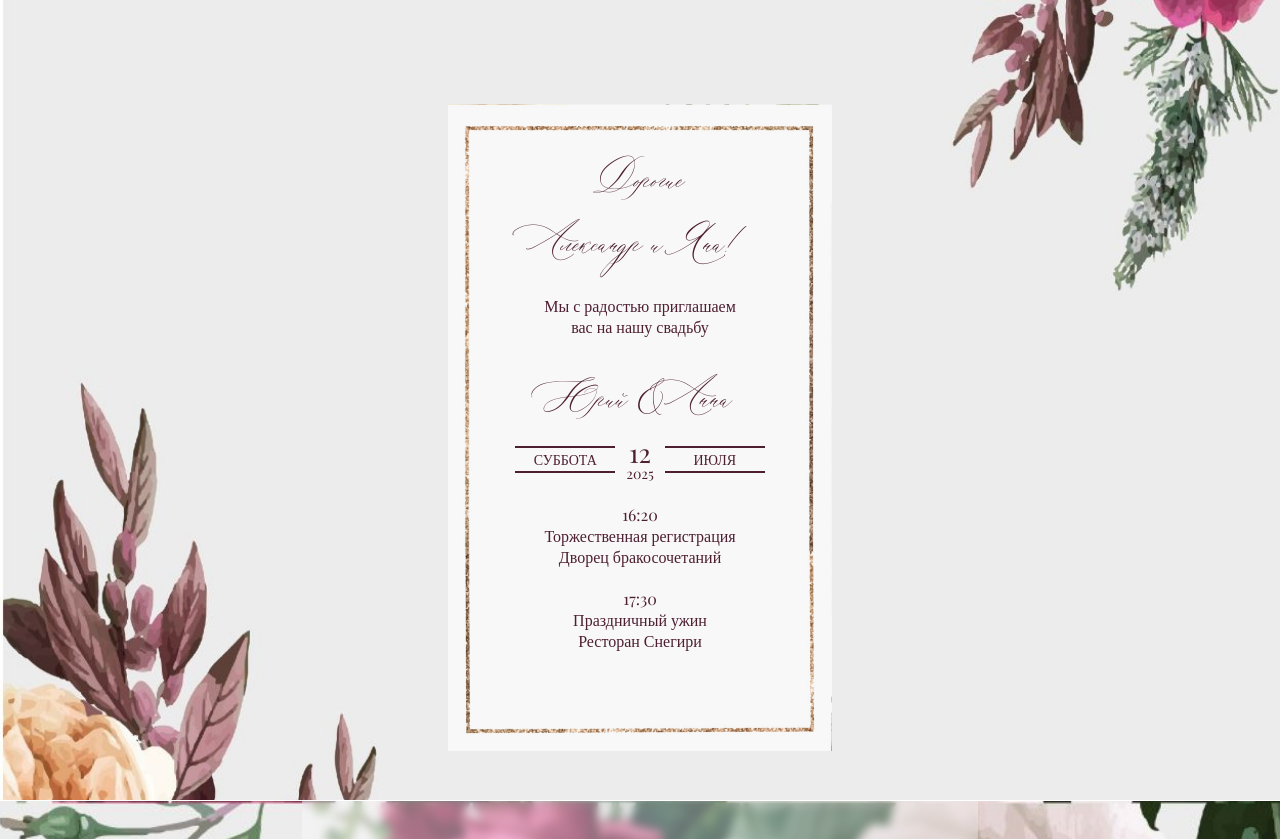
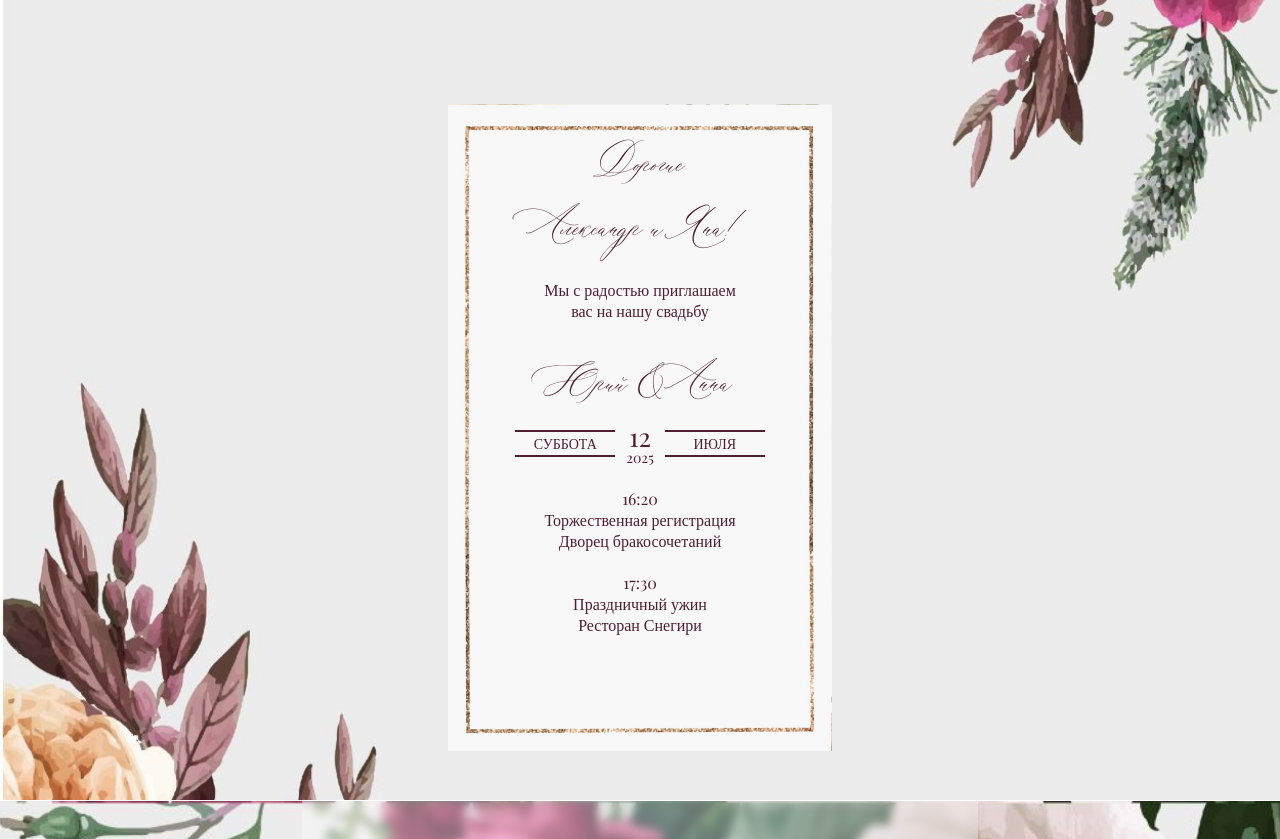
Before and after one commit to urakobzar/urakobzar.github.io, a PHP site: page /Alexander.html in a window 1280 px wide. Shown: the top 839 px of the page. Run offline with PHP 8.4, Linux system fonts and the light colour scheme.

Commit message:
Еще минус бр

```diff
--- a/WeddingInvitation/Alexander.html
+++ b/WeddingInvitation/Alexander.html
@@ -23,7 +23,6 @@
     <header class="header">
 
         <div class="header-content">
-            <br>
             <h1 class="heading">
                 <span class="heading-subtext names">Дорогие
                 <br>Александр и Яна!</span>
--- a/WeddingInvitation/theme.css
+++ b/WeddingInvitation/theme.css
@@ -52,7 +52,7 @@ html, body {
 .heading {
     color: #4E1F31;
     font-weight: normal;
-    margin-top: 5px;
+    margin-top: 10px;
     margin-bottom: 0px;
 }
 
```
